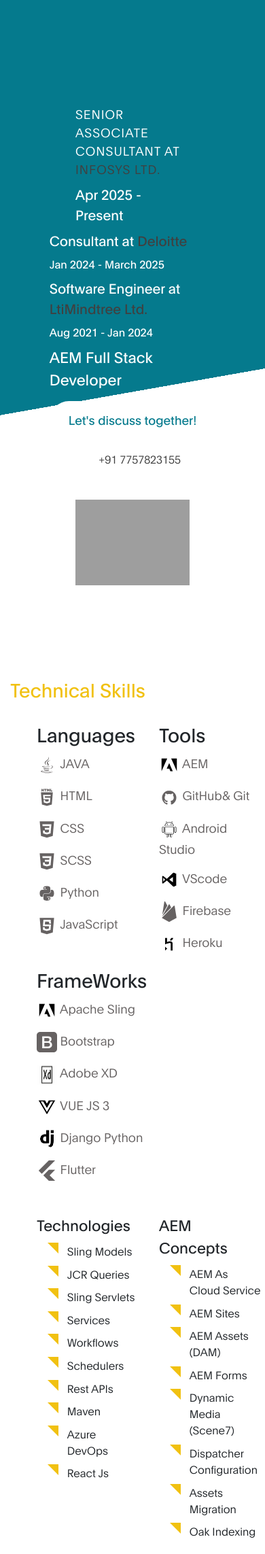
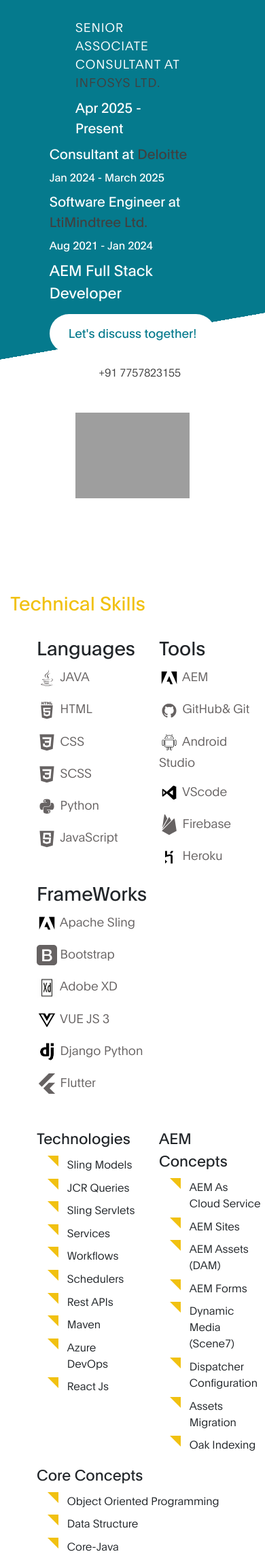
Before and after one commit to vinayjawadwar/VinJawa, a PHP site: page / in a window 390 px wide. Shown: the part 90-2376 px from the top of the page at 68% size. Run offline with PHP 8.4, Linux system fonts and the light colour scheme; grey boxes are pictures that could not be loaded.

Commit message:
2025 Update added

```diff
--- a/css/digital-Resume.css
+++ b/css/digital-Resume.css
@@ -630,7 +630,7 @@ a:focus {
 
 @media screen and (max-width: 991px) {
   .hero {
-    padding-top: 14em;
+    padding-top: 6em;
   }
 
   .hero-text {
--- a/index.html
+++ b/index.html
@@ -688,7 +688,7 @@ staying updated with the latest trends in AEM development to deliver high-qualit
             <ul class="list-detail">
               <li>
                 </span>
-                Own an Insta Award for exemplary performance and significant contributiono to project at Infosys Ltd.
+                Own an Insta Award for exemplary performance and significant contribution to project at Infosys Ltd.
               </li>
 
               <li>
```
